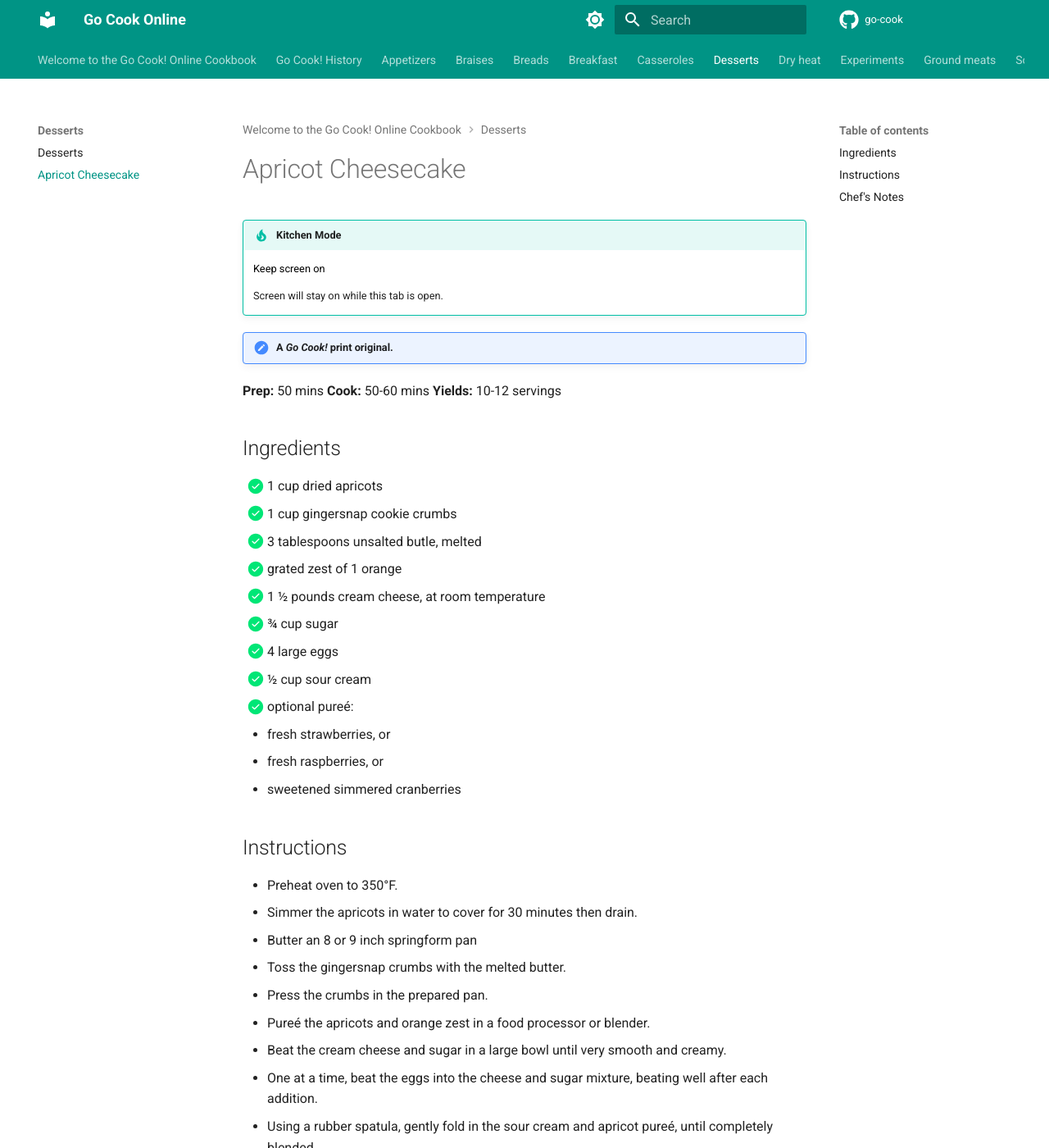
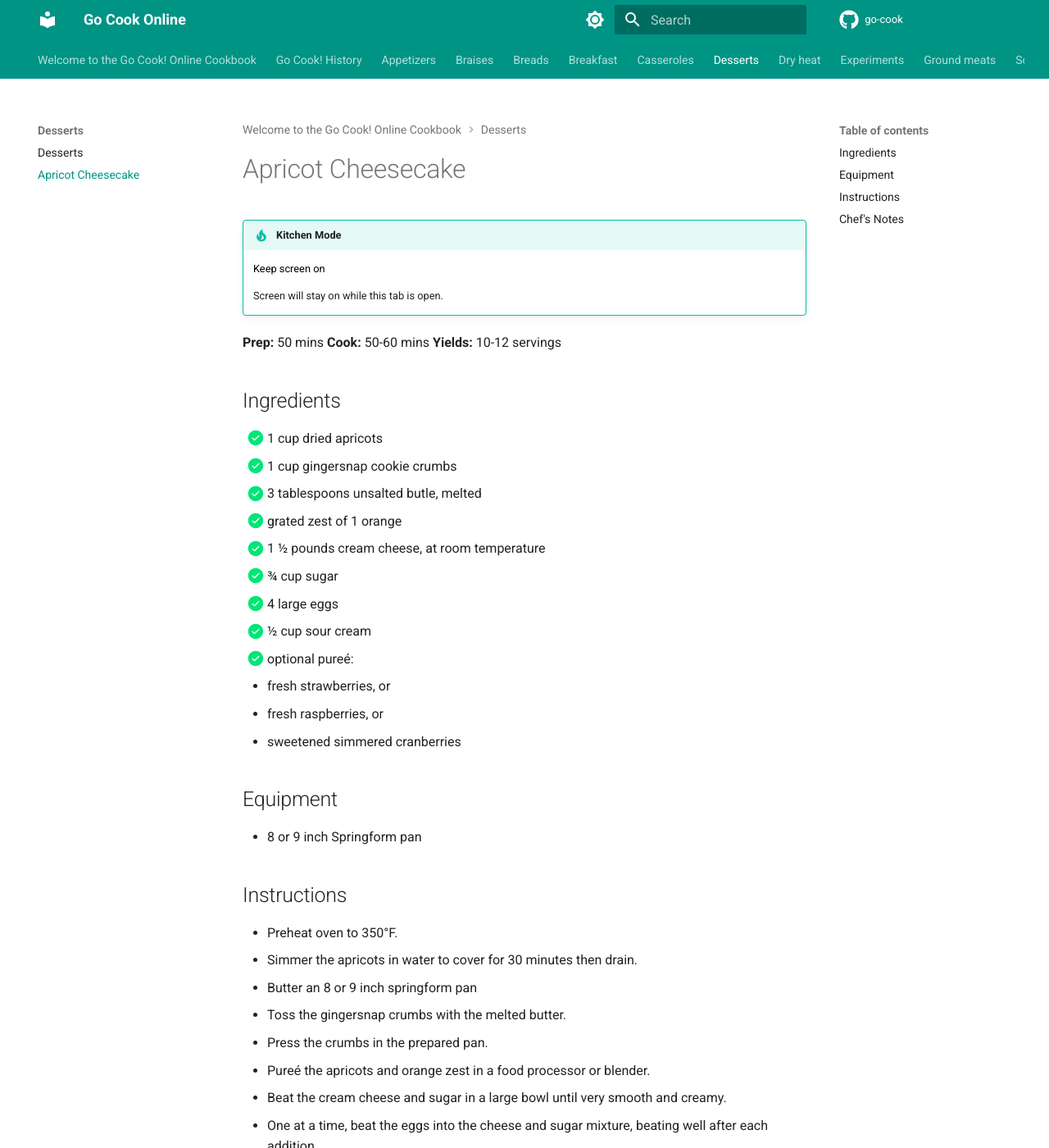
Before and after one commit to tomwillis608/go-cook, an MkDocs documentation site: the page built from cookbook/desserts/apricot-cheesecake.md, in a window 1280 px wide and 1400 px high. Shown: the whole window at 82% size. Built offline with MkDocs 1.6.1 and Material for MkDocs 9.7.7, drawn with Linux system fonts in a browser that asks for light colours; comment, search, counter and statistics services are not loaded.

Commit message:
Add equipment note

```diff
--- a/cookbook/desserts/apricot-cheesecake.md
+++ b/cookbook/desserts/apricot-cheesecake.md
@@ -1,8 +1,6 @@
 # Apricot Cheesecake
 
 --8<-- "kitchen-mode.md"
-
---8<-- "original.md"
 
 <div class="recipe-meta">
 <span><strong>Prep:</strong> 50 mins</span>
@@ -24,6 +22,10 @@
   - fresh strawberries, or
   - fresh raspberries, or
   - sweetened simmered cranberries
+
+## Equipment
+
+- 8 or 9 inch Springform pan
 
 ## Instructions
 
```
